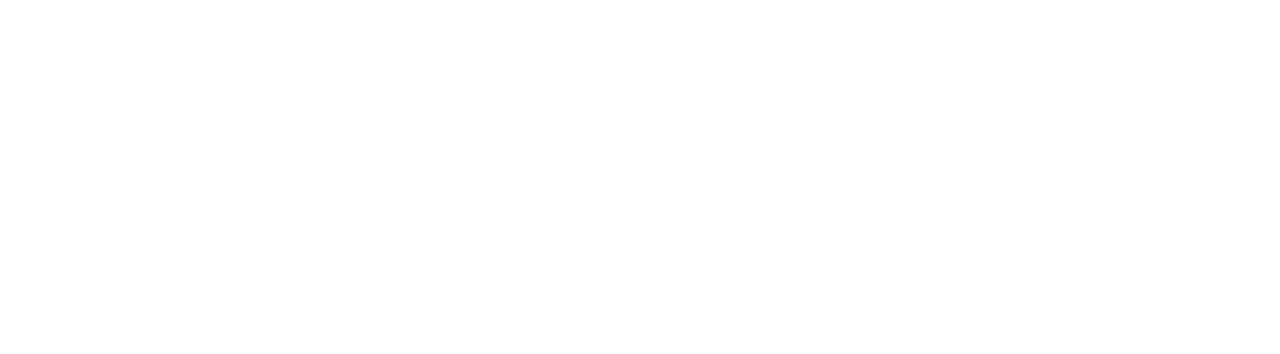
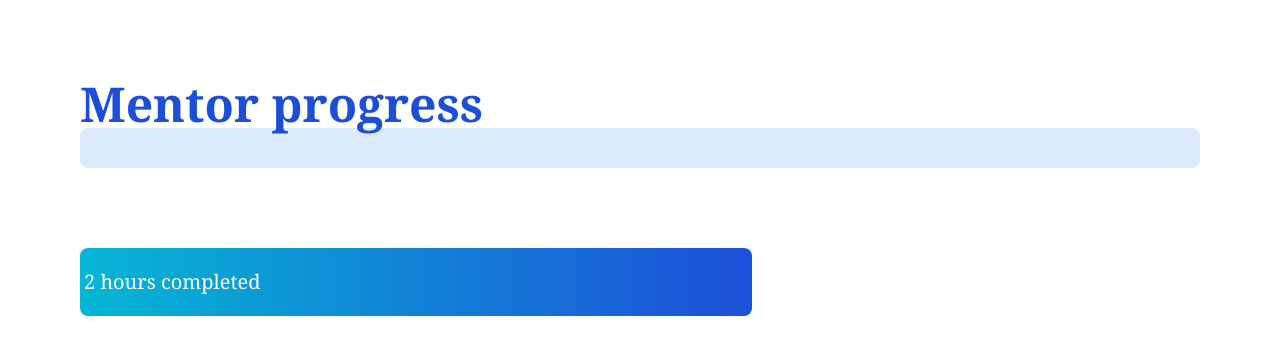
Before and after one commit to ChrisYx511/marihacks-2024-msa, a SvelteKit app: page /admin in a window 1280 px wide. Shown: the top 354 px of the page. Built offline with nearby package versions, Linux system fonts and the light colour scheme.

Commit message:
i tried doing a progress thing

```diff
--- a/src/routes/admin/+page.svelte
+++ b/src/routes/admin/+page.svelte
@@ -0,0 +1,12 @@
+<div class="grid grid-cols-2 gap-4 m-12">
+    <div class="p-8 bg-white rounded-l col-span-2">
+        <h1 class="font-bold font-serif text-5xl text-blue-700">Mentor progress</h1>
+        <div class="p-5 max-w-full bg-blue-100 rounded-lg"></div>
+    </div>
+</div>
+<div class="grid grid-cols-6 gap-4"></div>
+<div
+    class="bg-gradient-to-r from-cyan-500 to-blue-700 p-5 px-1 max-w-2xl ml-20 rounded-lg text-white font-serif text-xl"
+>
+    2 hours completed
+</div>
```
